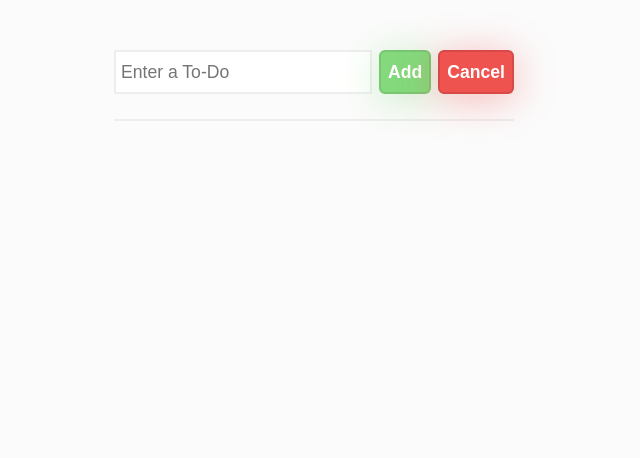
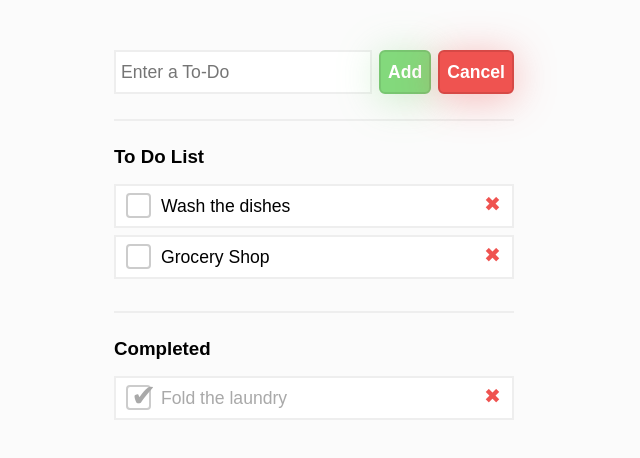
Before and after one commit to daniellequevedo/to-do-list, a React (Create React App) app: page / in a window 1280 px wide. Shown: the top 458 px of the page, without its empty margins (326-966 px from the left). Built offline with nearby package versions, Linux system fonts and the light colour scheme.

Commit message:
displayed ToDoListContainer

```diff
--- a/src/App.js
+++ b/src/App.js
@@ -4,27 +4,12 @@ import ToDoListContainer from './containers/ToDoListContainer';
 import AddListItem from './containers/AddListItem';
 import NewListItem from './components/NewListItem';
 
-// class App extends Component {
-//   render() {
-//     return (
-//       <div className="wrapper">
-//         <AddListItem />
-//         <ToDoListContainer />
-//       </div>
-//     );
-//   }
-// }
-
 function App() {
   return (
     <div className="wrapper">
-
-    <NewListItem />
-    {/* <AddListItem /> */}
-
-    {/* <ToDoListContainer /> */}
-    {/* "YELLO!" */}
-  </div>
+      <NewListItem />
+      <ToDoListContainer />
+    </div>
   );
 }
 
```
